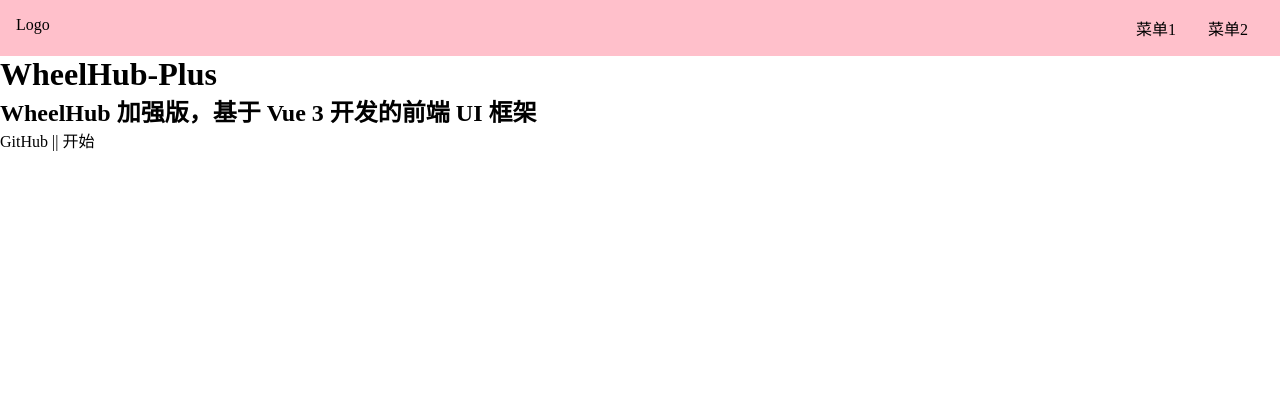
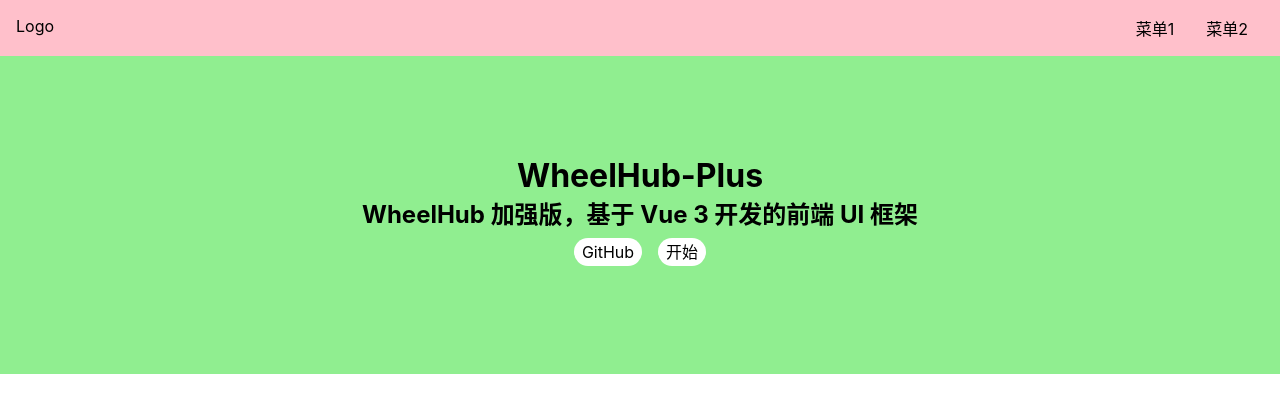
Before and after one commit to Leslie-LiangGangwei/WheelHub-Plus, a Vue app: page /#/ in a window 1280 px wide. Shown: the top 412 px of the page. Built offline with nearby package versions, Linux system fonts and the light colour scheme.

Commit message:
add Home.vue CSS

```diff
--- a/src/index.scss
+++ b/src/index.scss
@@ -2,6 +2,11 @@
   margin: 0;
   padding: 0;
   box-sizing: border-box;
+}
+
+body {
+  font-size: 16px;
+  font-family: -apple-system, "Noto Sans", "Helvetica Neue", Helvetica, "Nimbus Sans L", Arial, "Liberation Sans", "PingFang SC", "Hiragino Sans GB", "Noto Sans CJK SC", "Source Han Sans SC", "Source Han Sans CN", "Microsoft YaHei", "Wenquanyi Micro Hei", "WenQuanYi Zen Hei", "ST Heiti", SimHei, "WenQuanYi Zen Hei Sharp", sans-serif;
 }
 
 ul,
@@ -14,5 +19,6 @@
   color: inherit;
   &:hover {
     border-bottom: 1px solid;
+    cursor: pointer;
   }
 }
--- a/src/view/Home.vue
+++ b/src/view/Home.vue
@@ -3,14 +3,16 @@
   <div class="banner">
     <h1>WheelHub-Plus</h1>
     <h2>WheelHub 加强版，基于 Vue 3 开发的前端 UI 框架</h2>
-    <a href="">GitHub</a>
-    <span>  ||  </span>
-    <router-link to="/doc">开始</router-link>
+    <p class="actions">
+      <a href="https://github.com/Leslie-LiangGangwei/WheelHub-Plus">GitHub</a>
+      <router-link to="/doc">开始</router-link>
+    </p>
+
   </div>
 </template>
 
 <script>
-import Nav from '../components/Nav.vue'
+import Nav from "../components/Nav.vue"
 
 export default {
   name: "Home",
@@ -19,4 +21,25 @@
 </script>
 
 <style scoped lang="scss">
+.banner {
+  padding: 100px 0;
+  display: flex;
+  justify-content: center;
+  align-items: center;
+  flex-direction: column;
+  background: lightgreen;
+  > .actions {
+    padding: 8px 0;
+    a {
+      margin: 0 8px;
+      background: #fff;
+      display: inline-block;
+      $h: 28px;
+      height: $h;
+      line-height: $h;
+      border-radius: $h/2;
+      padding: 0 8px;
+    }
+  }
+}
 </style>
```
